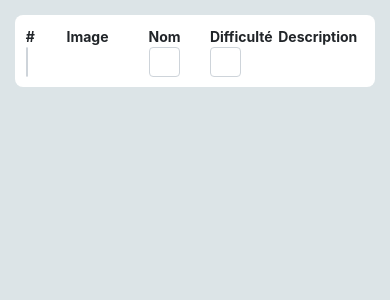
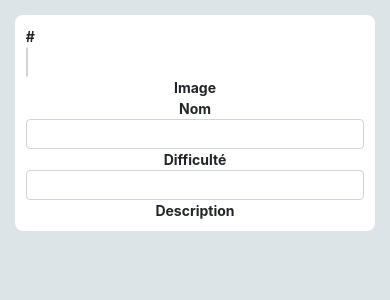
Before and after one commit to RomPiot/PokeForumSF, a Symfony app: template templates/pokemon/index.html.twig in a window 390 px wide. Shown: the part 56-356 px from the top of the page. Run offline with Twig, Linux system fonts and the light colour scheme; the template is opened without the code that fills it, so the values that code supplies are empty; some libraries are stand-ins or nearby versions.

Commit message:
style update / fix ranking page for mobile

```diff
--- a/public/css/style.css
+++ b/public/css/style.css
@@ -421,5 +421,16 @@ body {
     padding-top: 60px;
   }
 }
+@media only screen and (max-width: 800px) {
+  .a-user > .row > .col-1, .col-2, .col-3, .col-4 {
+    flex: auto;
+    max-width: 100%;
+  }
+
+  .user-list > .row > .col-1, .col-2, .col-3, .col-4 {
+    flex: auto;
+    max-width: 100%;
+  }
+}
 
 /*# sourceMappingURL=style.css.map */
--- a/public/scss/style.scss
+++ b/public/scss/style.scss
@@ -48,6 +48,7 @@ body {
 
 .profile-img {
   text-align: center;
+
   img {
     width: 70%;
     height: 100%;
@@ -59,13 +60,16 @@ body {
   h5 {
     color: #333;
   }
+
   .nav-tabs {
     margin-bottom: 5%;
   }
+
   .nav-tabs .nav-link {
     font-weight: 600;
     border: none;
   }
+
   .nav-tabs .nav-link.active {
     border: none;
     border-bottom: 2px solid #0062cc;
@@ -96,11 +100,13 @@ body {
     font-weight: 600;
     margin-top: 10%;
   }
+
   a {
     text-decoration: none;
     color: #495057;
     font-weight: 600;
   }
+
   ul {
     list-style: none;
   }
@@ -110,6 +116,7 @@ body {
   label {
     font-weight: 600;
   }
+
   p {
     font-weight: 600;
     color: #0062cc;
@@ -124,6 +131,7 @@ body {
   height: 40px;
   border-radius: 50%;
   overflow: hidden;
+
   img {
     width: 100%;
     height: 100%;
@@ -157,3 +165,17 @@ body {
     padding-top: 60px;
   }
 }
+
+@media only screen and (max-width: 800px) {
+  .a-user > .row > .col-1, .col-2, .col-3, .col-4 {
+    flex: auto;
+    max-width: 100%;
+
+  }
+
+  .user-list > .row > .col-1, .col-2, .col-3, .col-4 {
+    flex: auto;
+   max-width: 100%;
+  }
+
+}
```
Also changed, not shown: 1 other file. Lines whose indentation alone changed are shown as unchanged.
